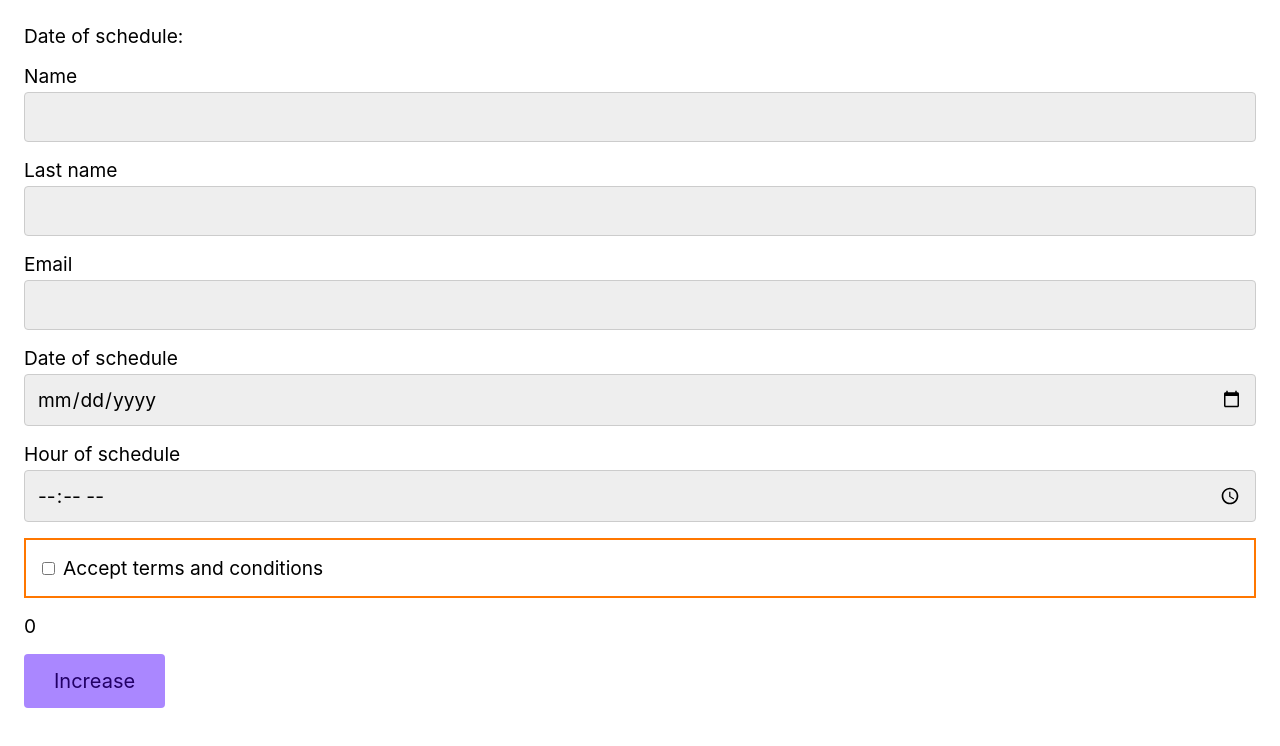
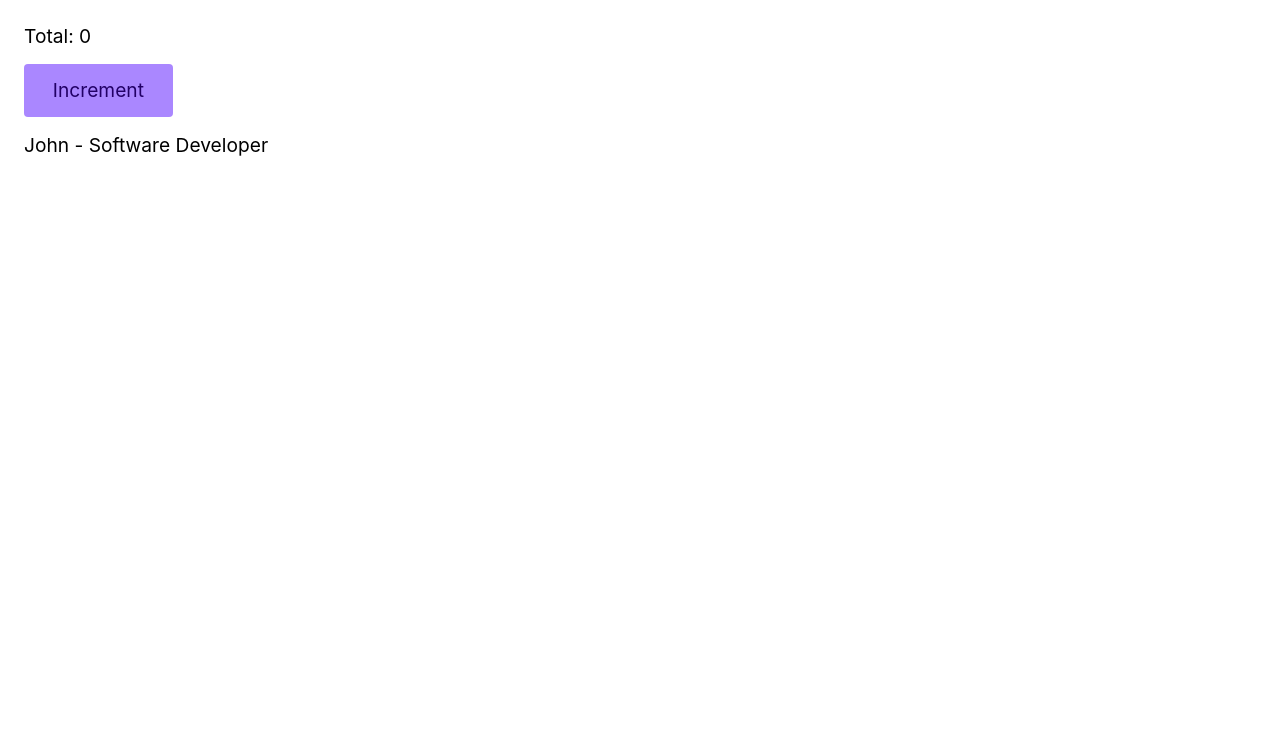
Before and after one commit to paulodutra/react-with-vite-and-ts, a React (Vite) app: page / in a window 1280 px wide. Shown: the top 746 px of the page. Built offline with nearby package versions, Linux system fonts and the light colour scheme.

Commit message:
feat: using useState with property in other component

```diff
--- a/src/App.tsx
+++ b/src/App.tsx
@@ -1,39 +1,40 @@
-import React from 'react';
+import React, { useEffect } from 'react';
 import { Button } from './Button';
 import { Input } from './Input';
 import { Checkbox } from './Checkbox';
+import { ButtonDispatch } from './ButtonDispatch';
 
+function user() {
+  return {
+    name: 'John',
+    occupation: 'Software Developer'
+  }
+}
+
+type User = {
+  name: string,
+  occupation: string
+}
 function App() {
-  const [total, setTotal] = React.useState(0)
-  const [data, setData] = React.useState('');
+  const [data, setData] = React.useState<null | User>(null);
+  const [total, setTotal] = React.useState(0);
+  useEffect(() => {
+    setTimeout(() => {
+      setData(user())
+    }, 1000)
+  }, []);
 
-  function increment() {
-    setTotal((total) => total + 1)
-  }
   return (
-    <div>
-      <p>Date of schedule: {data}</p>
-      <Input id='name' label='Name' />
-      <Input id='last-name' label='Last name' />
-      <Input id='email' label='Email' type='email' />
-      <Input
-        id='date-schedule'
-        label='Date of schedule'
-        type='date' value={data}
-        onChange={(event) => setData(event.currentTarget.value)}
-      />
-      <Input id='hour-schedule' label='Hour of schedule' type='time' />
-      <Checkbox label='Accept terms and conditions'/>
-      <p>{total}</p>
-      <Button
-        id='main-button'
-        className='btn'
-        onClick={increment}
-        lenghtButton="1.25rem"
-      >
-        Increase
-      </Button>
-    </div>
+    <>
+      <div>
+        <p>Total: {total}</p>
+        <ButtonDispatch increment={setTotal} />
+      </div>
+      <div>
+        {data !== null && <div>{data.name} - {data.occupation}</div>}
+      </div>
+    </>
+
   )
 }
 
--- /dev/null
+++ b/src/ButtonDispatch.tsx
@@ -0,0 +1,8 @@
+import React from 'react'
+
+type ButtonDispatchProps = {
+    increment: React.Dispatch<React.SetStateAction<number>>
+}
+export const ButtonDispatch = ({increment }: ButtonDispatchProps) => {
+  return <button onClick={() => increment((number) => number + 1)}>Increment</button>
+}
```
